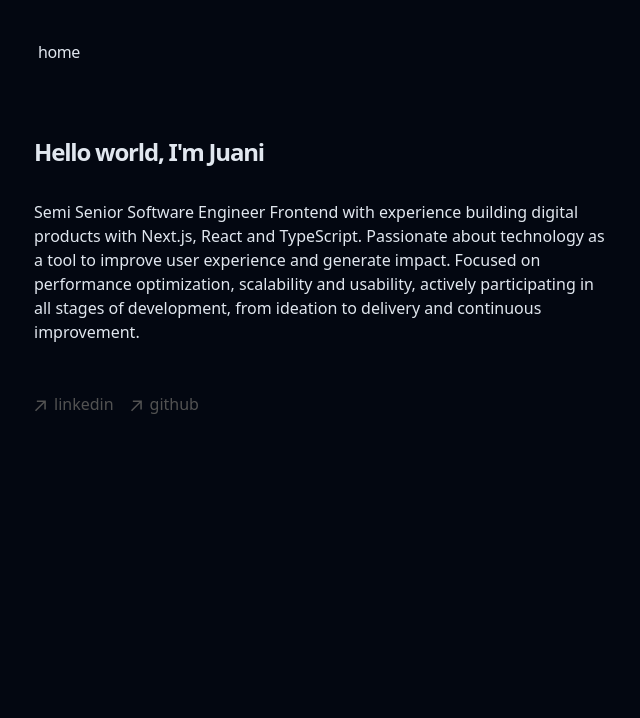
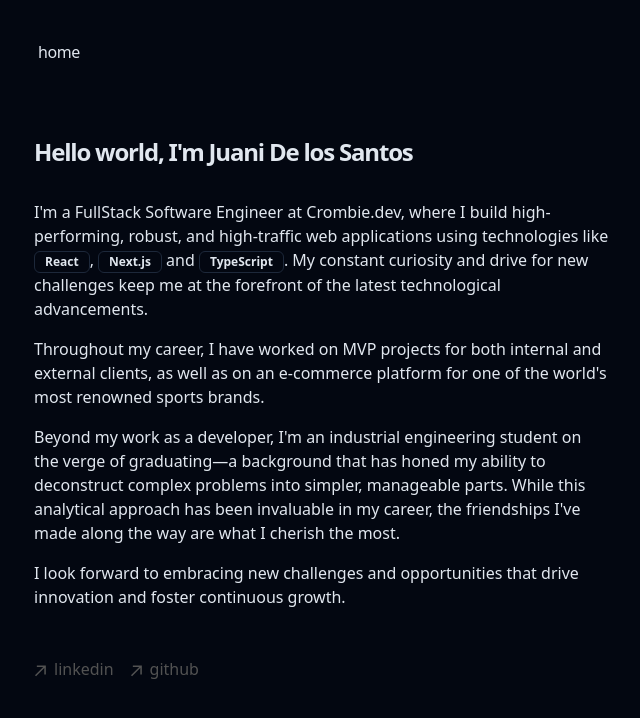
Before and after one commit to JuanDls01/blog, a Next.js app: page / in a window 1280 px wide. Shown: the top 718 px of the page, without its empty margins (318-958 px from the left). Built offline with nearby package versions, Linux system fonts and the light colour scheme.

Commit message:
feat: added more invo about myself in homepage

```diff
--- a/src/app/page.tsx
+++ b/src/app/page.tsx
@@ -1,18 +1,37 @@
 "use client";
+
+import { Badge } from "../components/ui/badge";
 
 export default function Page() {
   return (
     <section>
       <h1 className="mb-8 text-2xl font-semibold tracking-tighter">
-        Hello world, I'm Juani
+        Hello world, I&apos;m Juani De los Santos
       </h1>
       <p className="mb-4">
-        {`Semi Senior Software Engineer Frontend with experience building digital
-        products with Next.js, React and TypeScript. Passionate about technology
-        as a tool to improve user experience and generate impact. Focused on
-        performance optimization, scalability and usability, actively participating
-        in all stages of development, from ideation to delivery and continuous
-        improvement.`}
+        I&apos;m a FullStack Software Engineer at Crombie.dev, where I build
+        high-performing, robust, and high-traffic web applications using
+        technologies like <Badge variant="outline">React</Badge>,{" "}
+        <Badge variant="outline">Next.js</Badge> and{" "}
+        <Badge variant="outline">TypeScript</Badge>. My constant curiosity and
+        drive for new challenges keep me at the forefront of the latest
+        technological advancements.
+      </p>
+      <p className="mb-4">
+        Throughout my career, I have worked on MVP projects for both internal
+        and external clients, as well as on an e-commerce platform for one of
+        the world&apos;s most renowned sports brands.
+      </p>
+      <p className="mb-4">
+        Beyond my work as a developer, I&apos;m an industrial engineering
+        student on the verge of graduating—a background that has honed my
+        ability to deconstruct complex problems into simpler, manageable parts.
+        While this analytical approach has been invaluable in my career, the
+        friendships I&apos;ve made along the way are what I cherish the most.
+      </p>
+      <p className="mb-4">
+        I look forward to embracing new challenges and opportunities that drive
+        innovation and foster continuous growth.
       </p>
     </section>
   );
--- /dev/null
+++ b/src/components/ui/badge.tsx
@@ -0,0 +1,35 @@
+import * as React from "react";
+import { cva, type VariantProps } from "class-variance-authority";
+import { cn } from "@/src/lib/utils";
+
+const badgeVariants = cva(
+  "inline-flex items-center rounded-md border px-2.5 py-0.5 text-xs font-semibold transition-colors focus:outline-none focus:ring-2 focus:ring-ring focus:ring-offset-2",
+  {
+    variants: {
+      variant: {
+        default:
+          "border-transparent bg-primary text-primary-foreground shadow hover:bg-primary/80",
+        secondary:
+          "border-transparent bg-secondary text-secondary-foreground hover:bg-secondary/80",
+        destructive:
+          "border-transparent bg-destructive text-destructive-foreground shadow hover:bg-destructive/80",
+        outline: "text-foreground",
+      },
+    },
+    defaultVariants: {
+      variant: "default",
+    },
+  }
+);
+
+export interface BadgeProps
+  extends React.HTMLAttributes<HTMLDivElement>,
+    VariantProps<typeof badgeVariants> {}
+
+function Badge({ className, variant, ...props }: BadgeProps) {
+  return (
+    <div className={cn(badgeVariants({ variant }), className)} {...props} />
+  );
+}
+
+export { Badge, badgeVariants };
```
